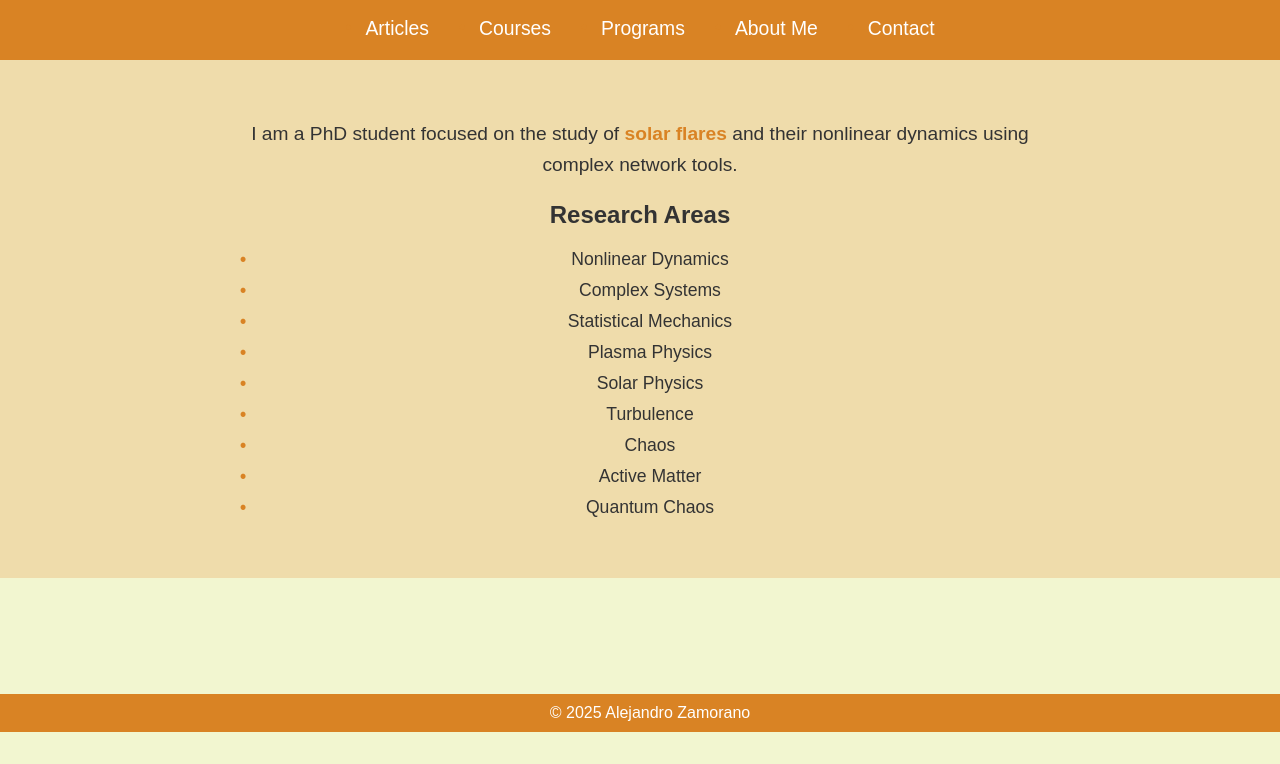
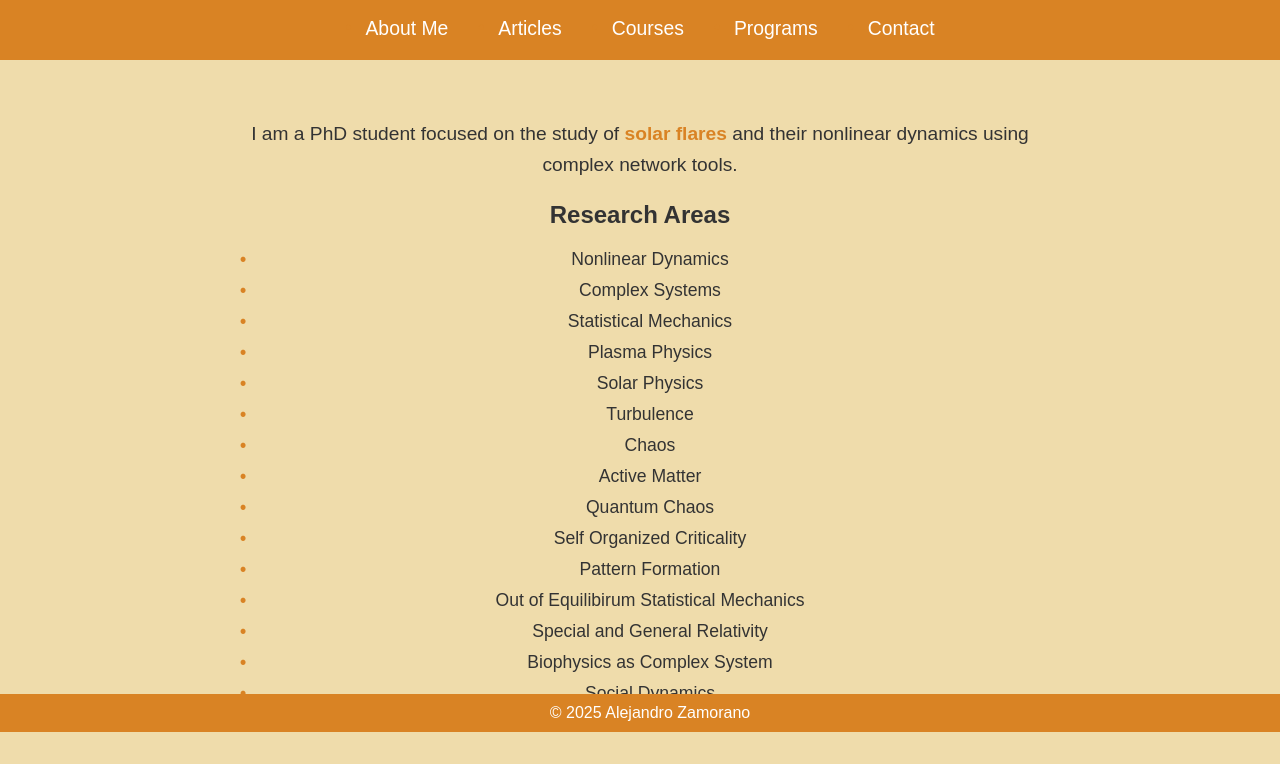
Before and after one commit to Katzuale/alezamorano, a plain HTML site: page index.html in a window 1280 px wide. Shown: the part 68-832 px from the top of the page. Before the commit the page ends 800 px from the top, so only its background shows below. Drawn offline with Linux system fonts and the light colour scheme.

Commit message:
Update index.html

```diff
--- a/index.html
+++ b/index.html
@@ -103,10 +103,10 @@
     <h1>Research and Interests</h1>
     <nav>
       <ul>
-        <li><a href="#articles">Articles</a></li>
-        <li><a href="#courses">Courses</a></li>
-        <li><a href="#programs">Programs</a></li>
-        <li><a href="about.html">About Me</a></li>
+        <li><a href="index.html">About Me</a></li>
+        <li><a href="articles">Articles</a></li>
+        <li><a href="courses.html">Courses</a></li>
+        <li><a href="programs.html">Programs</a></li>
         <li><a href="contact.html">Contact</a></li>
       </ul>
     </nav>
@@ -129,6 +129,12 @@
         <li>Chaos</li>
         <li>Active Matter</li>
         <li>Quantum Chaos</li>
+        <li>Self Organized Criticality</li>
+        <li>Pattern Formation</li>
+        <li>Out of Equilibirum Statistical Mechanics</li>
+        <li>Special and General Relativity</li>
+        <li>Biophysics as Complex System</li>
+        <li>Social Dynamics</li>
       </ul>
     </section>
   </main>
```
